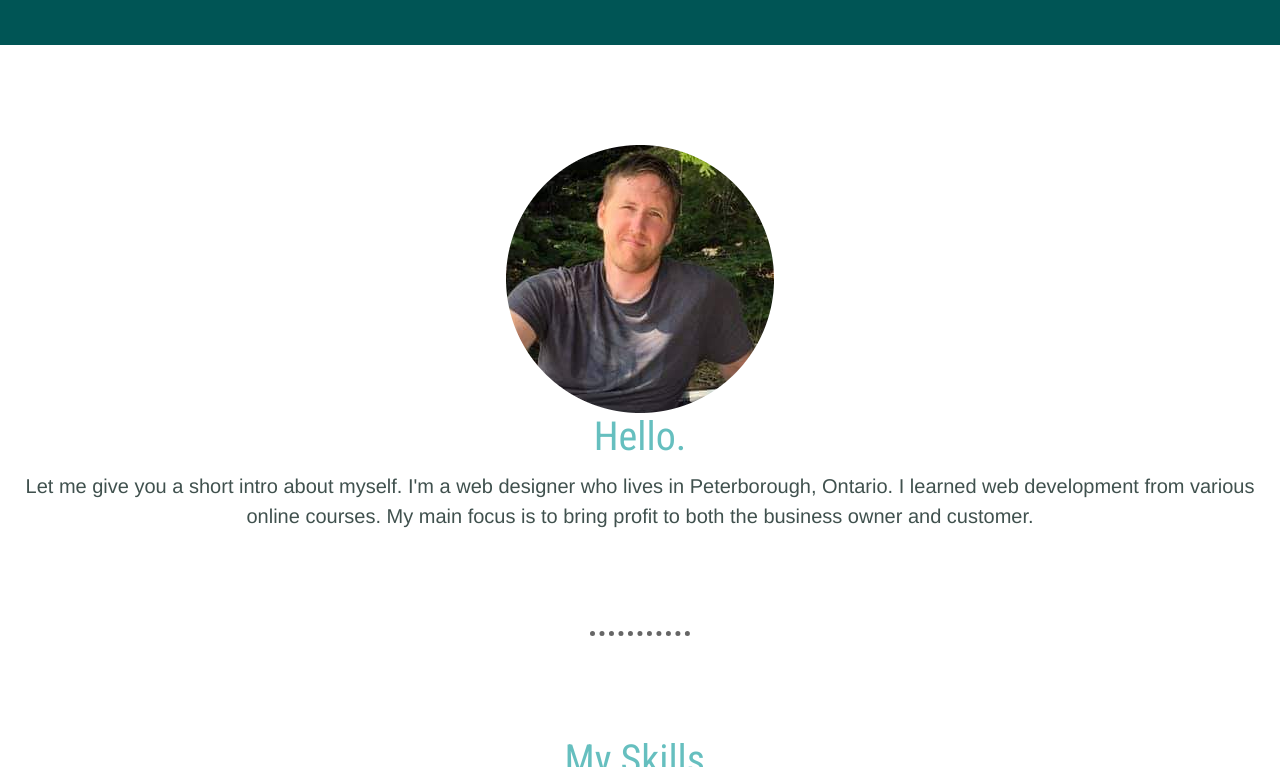
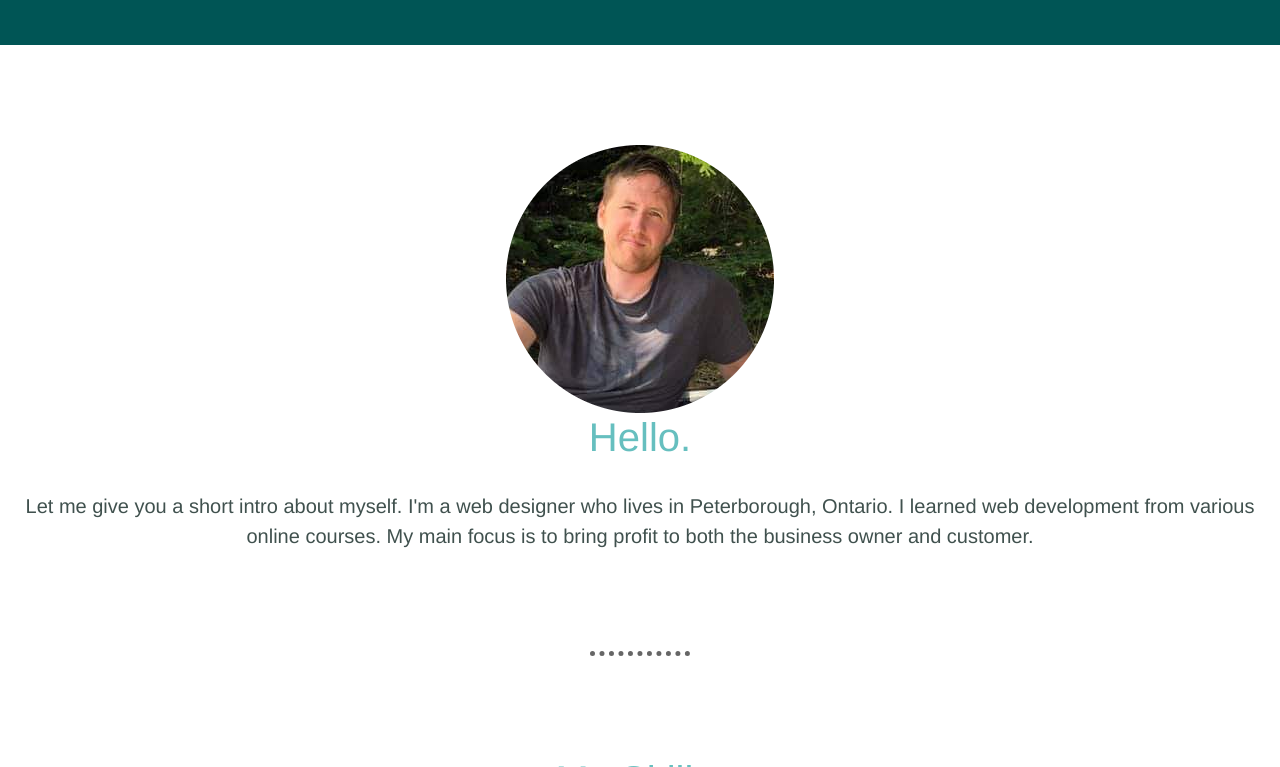
Before and after one commit to bojangles86/homepage, a plain HTML site: page index.html in a window 1280 px wide. Shown: the part 333-1100 px from the top of the page. Drawn offline with nearby package versions, Linux system fonts and the light colour scheme.

Commit message:
Add files via upload

```diff
--- a/css/styles.css
+++ b/css/styles.css
@@ -2,12 +2,14 @@ body {
   color: #40514E;
   margin: 0;
   text-align: center;
-  font-family: 'Helvetica', 'Roboto Condensed', 'Merriweather', 'Calibri', sans-serif;
+  font-family: 'Helvetica', 'Merriweather', 'Roboto Condensed', 'Calibri', sans-serif;
   font-size: 20px;
 }
 .intro {
   width 30%;
-  margin: auto;
+  margin: 20px 20px;
+  text-align: center;
+  position: relative;
 }
 
 
@@ -29,7 +31,7 @@ h2 {
   font-size: 40px;
   font-weight: normal;
   margin: auto auto 0 auto;
-  font-family: 'Roboto Condensed', sans-serif;
+  font-family: 'Helvetica', sans-serif;
   padding-bottom: 10px;
 }
 p {
@@ -37,7 +39,7 @@ p {
 }
 h3 {
   color: #11999E;
-  font-family: 'Roboto Condensed', sans-serif;
+  font-family: 'Helvetica', sans-serif;
 }
 .top-container {
   background-color: #005555;
@@ -117,7 +119,7 @@ margin: 40px auto 40px;
   -webkit-box-shadow: 0px 1px 3px #666666;
   -moz-box-shadow: 0px 1px 3px #666666;
   box-shadow: 0px 1px 3px #666666;
-  font-family: Georgia;
+  font-family: Helvetica;
   color: #ffffff;
   font-size: 24px;
   background: #3498db;
```
